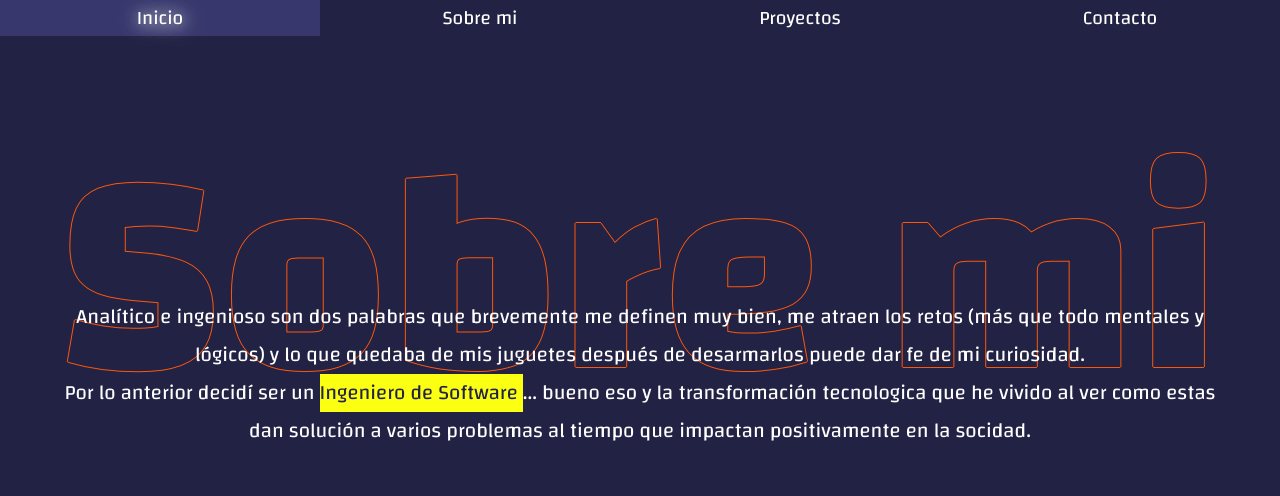
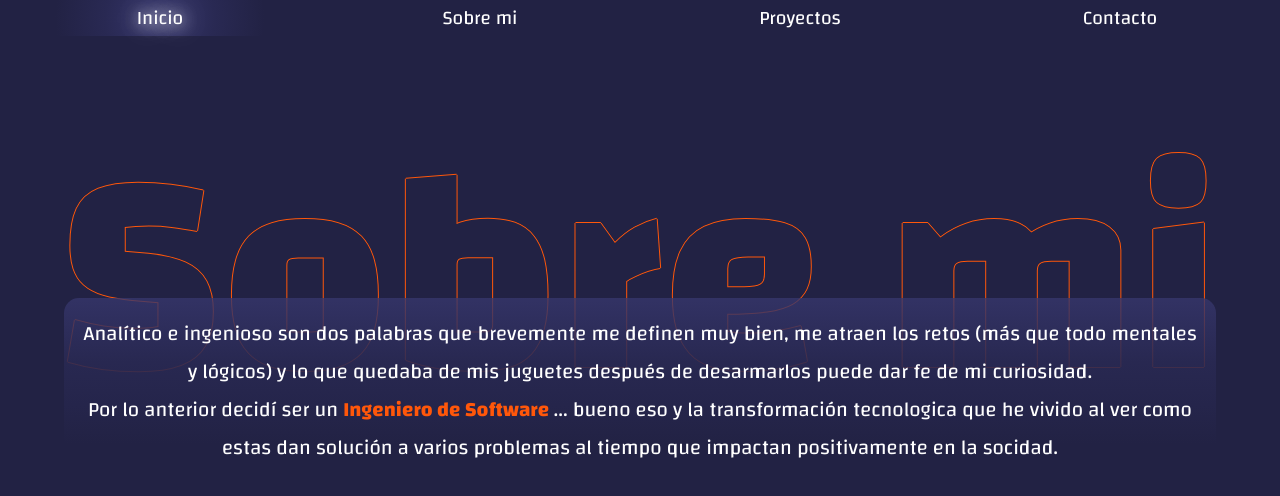
Before and after one commit to Felo08/Felo08.github.io, a plain HTML site: page index.html in a window 1280 px wide. Both pictures are taken after a click on the item "Sobre mi". Drawn offline with nearby package versions, Linux system fonts and the light colour scheme.

Commit message:
[style]:Cambio estilo de paginas inicio y sobre mi

```diff
--- a/css/style.css
+++ b/css/style.css
@@ -73,6 +73,11 @@ header{
   text-align: center;
 }
 
+strong{
+  color: var(--color-orange-pantone);
+
+}
+
 /* ######### --- NAV --- ############ */
 
 nav ul{
@@ -95,13 +100,9 @@ a{
 
 nav ul li:hover{
   background-color: var(--fondo-ligth);
+  background: radial-gradient(circle, var(--fondo-ligth) 0%, rgba(41,41,83,1) 34%, var(--fondo) 65%);
   text-shadow: 1px 1px 15px var(--color-texto), 0 0px 30px var(--texto-ligth);
   transition: 0.5s;
-}
-
-span{
-  background-color:var(--color-yellow) ;
-  color: var(--fondo);
 }
 
 /* ######### --- INICIO --- ############ */
@@ -113,7 +114,11 @@ span{
   font-size:9vw;
   color: var(--color-orange-pantone);
   height: 1.3em;
-  text-shadow: 0 4px 4px var(--orange-pantone-ligth), 0 6px 13px var(--orange-pantone-ligth);
+  text-shadow: 0 4px 4px var(--color-yellow), 0 6px 13px var(--orange-pantone-ligth);
+}
+
+#cargo{
+  font-size: 2vw;
 }
 
 #call-to-action{
@@ -154,9 +159,15 @@ span{
 
 }
 
+
+
 #sobre_mi p{
+  background-color:rgba(55, 55, 109, 0.73);
+  background: linear-gradient(180deg, rgba(55,55,109,0.7847514005602241) 0% , rgba(41,41,83,0.8799894957983193) 34%, rgba(37,37,75,0.9612219887955182) 59%, var(--fondo) 79%);
   font-size: 1.6vw;
+  border-radius: 15px;
   width: 90%;
   margin: auto;
+  padding: 0.8em;
 
 }
--- a/index.html
+++ b/index.html
@@ -12,7 +12,6 @@
   <script src="https://cdn.jsdelivr.net/npm/gsap@3.12/dist/gsap.min.js"></script>
   <script src="js/index.js"></script>
 </head>
-
 <body>
   <header>
     <nav>
@@ -23,10 +22,10 @@
         <li id="nav-contacto" onclick="contacto()">Contacto</li>
       </ul>
     </nav>
-    <div id="contenido">
+    <main id="contenido">
       <script>inicio()</script>
       <!-- Aqui se desplegara el contenido a mostrar -->
-    </div>
+    </main>
   </header>
 </body>
 
--- a/js/index.js
+++ b/js/index.js
@@ -5,7 +5,7 @@ document.getElementById('contenido').innerHTML = contenido
 function inicio() {
 var contenido = ` <hgroup>
   <h1 id="nombre">FELIPE GUZMÁN</h1>
-  <h2>Ingeniero de software | Desarrollo web | Apps de escritorio</h2>
+  <h2 id="cargo">Ingeniero de software | Desarrollo web | Apps de escritorio</h2>
 </hgroup>
 <button id="call-to-action" onclick="sobreMi()">Conoceme</button>`;
 
@@ -19,10 +19,10 @@ var contenido = `
     <hgroup id="header-sobre-mi">
       <h2>Sobre mi</h2>
     </hgroup>
-    <p>Analítico e ingenioso son dos palabras que brevemente me definen muy bien,
+    <p class="tracking-in-expand-forward-bottom">Analítico e ingenioso son dos palabras que brevemente me definen muy bien,
     me atraen los retos (más que todo mentales y lógicos) y lo que quedaba de mis juguetes
     después de desarmarlos puede dar fe de mi curiosidad. <br> Por lo anterior decidí ser
-    un <span> Ingeniero de Software </span>... bueno eso y la transformación tecnologica
+    un <strong> Ingeniero de Software </strong>... bueno eso y la transformación tecnologica
     que he vivido al ver como estas dan solución a varios problemas al tiempo que impactan
      positivamente en la socidad.</p>
   </div>
```
